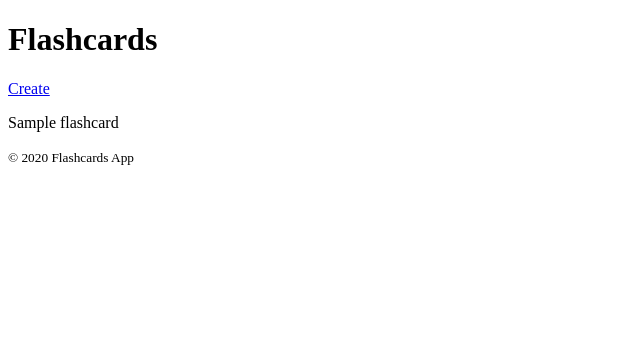
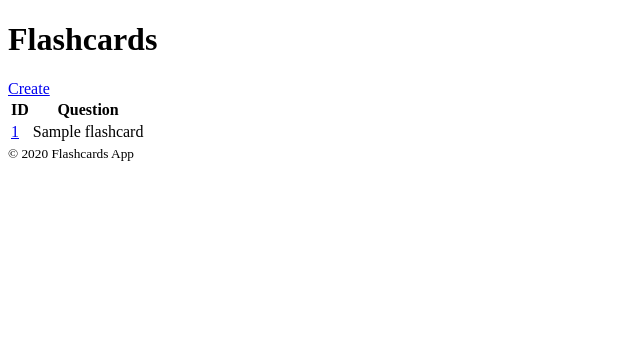
Before and after one commit to Exteriordemonic/py-flashcards, a Django app: template templates/flashcards/flashcard_list.html in a window 1280 px wide. Shown: the top 358 px of the page, without its empty margins (0-640 px from the left). Run offline with Django 5.2, Linux system fonts and the light colour scheme; tables that the repository leaves empty hold one stand-in row (values such as "Sample post"); the template is opened without the code that fills it: values that come from a table or form of the project are taken from there, most other values are stand-ins (such as "Sample title", 1, 10 or a date in 2020).

Commit message:
feat: Update flashcard list display to use a table format with clickable IDs

```diff
--- a/templates/flashcards/flashcard_list.html
+++ b/templates/flashcards/flashcard_list.html
@@ -6,7 +6,16 @@
 {% endblock %}
 
 {% block content %}
-    {% for flashcard in object_list %}
-        <p>{{ flashcard.question }}</p>
-    {% endfor %}
+    <table>
+        <tr>
+            <th>ID</th>
+            <th>Question</th>
+        </tr>
+        {% for flashcard in object_list %}
+        <tr>
+            <td><a href="{% url "flashcards:flashcard-detail" pk=flashcard.id %}"> {{ flashcard.id }}</a></td>
+            <td>{{ flashcard.question }}</td>
+        </tr>
+        {% endfor %}
+    </table>
 {% endblock %}
```
